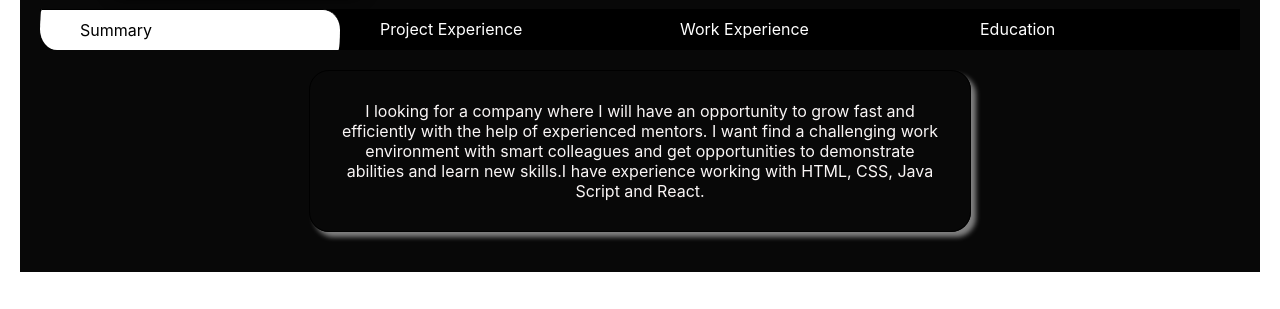
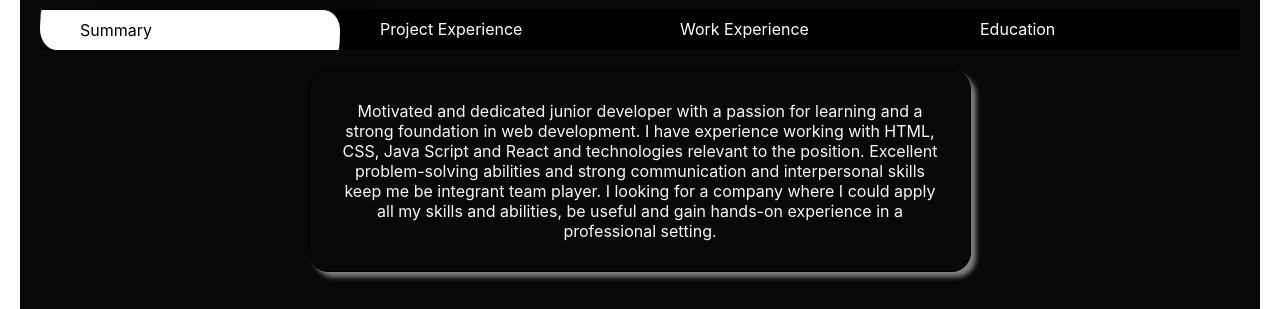
Before and after one commit to Tetiana4/CV-react, a React (Create React App) app: page / in a window 1280 px wide. Shown: the part 511-820 px from the top of the page. Built offline with nearby package versions, Linux system fonts and the light colour scheme.

Commit message:
Change summary

```diff
--- a/src/views/Summary.jsx
+++ b/src/views/Summary.jsx
@@ -1,13 +1,15 @@
-import {Card} from './views.styled'
+import { Card } from './views.styled';
 
 export const Summary = () => {
   return (
     <Card>
-      I looking for a company where I will have an opportunity to grow fast and
-      efficiently with the help of experienced mentors. I want find a
-      challenging work environment with smart colleagues and get opportunities
-      to demonstrate abilities and learn new skills.I have experience working
-      with HTML, CSS, Java Script and React.
+      Motivated and dedicated junior developer with a passion for learning and a
+      strong foundation in web development. I have experience working with HTML,
+      CSS, Java Script and React and technologies relevant to the position.
+      Excellent problem-solving abilities and strong communication and
+      interpersonal skills keep me be integrant team player. I looking for a
+      company where I could apply all my skills and abilities, be useful and
+      gain hands-on experience in a professional setting.
     </Card>
   );
-}
+};
```
